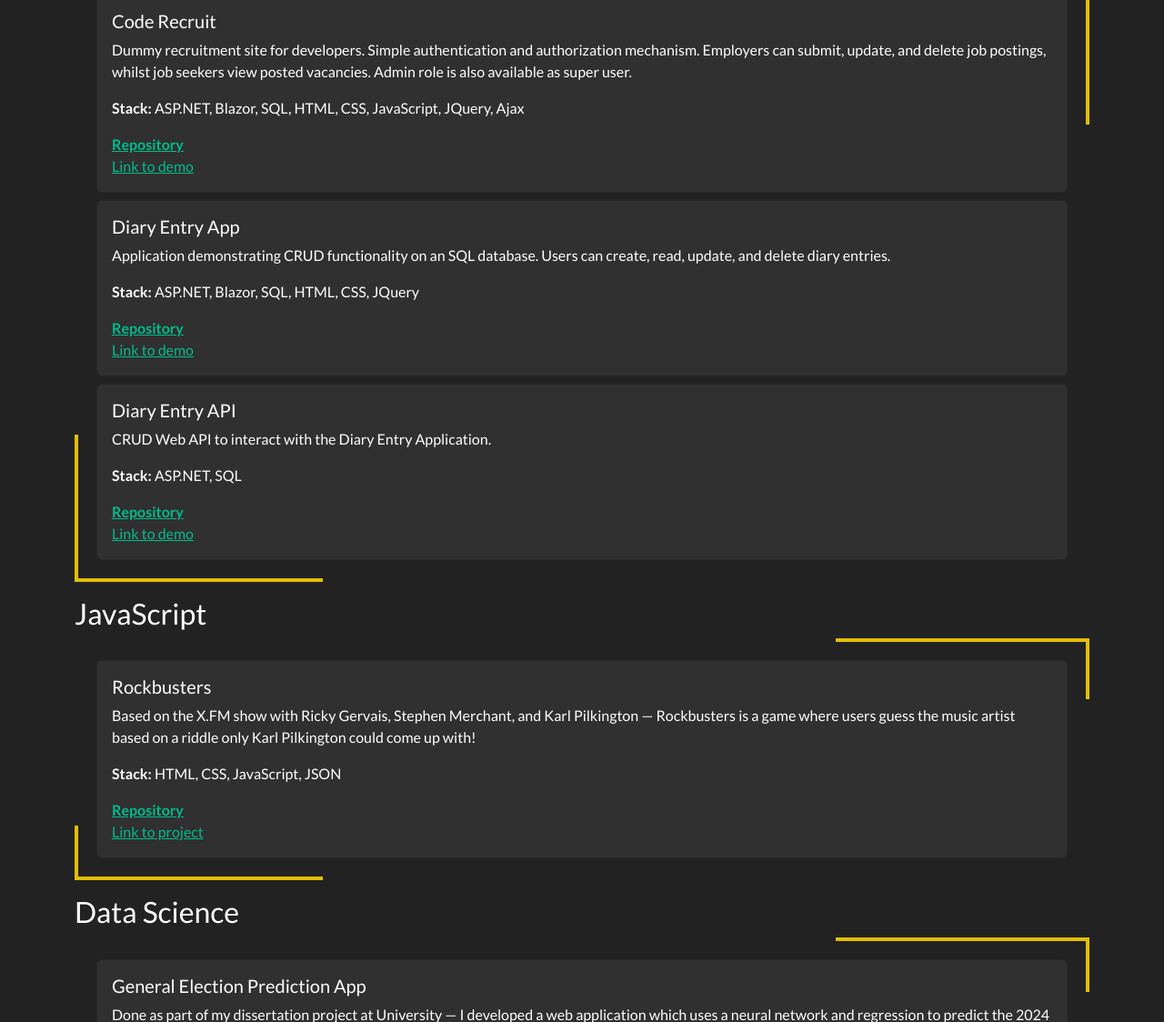
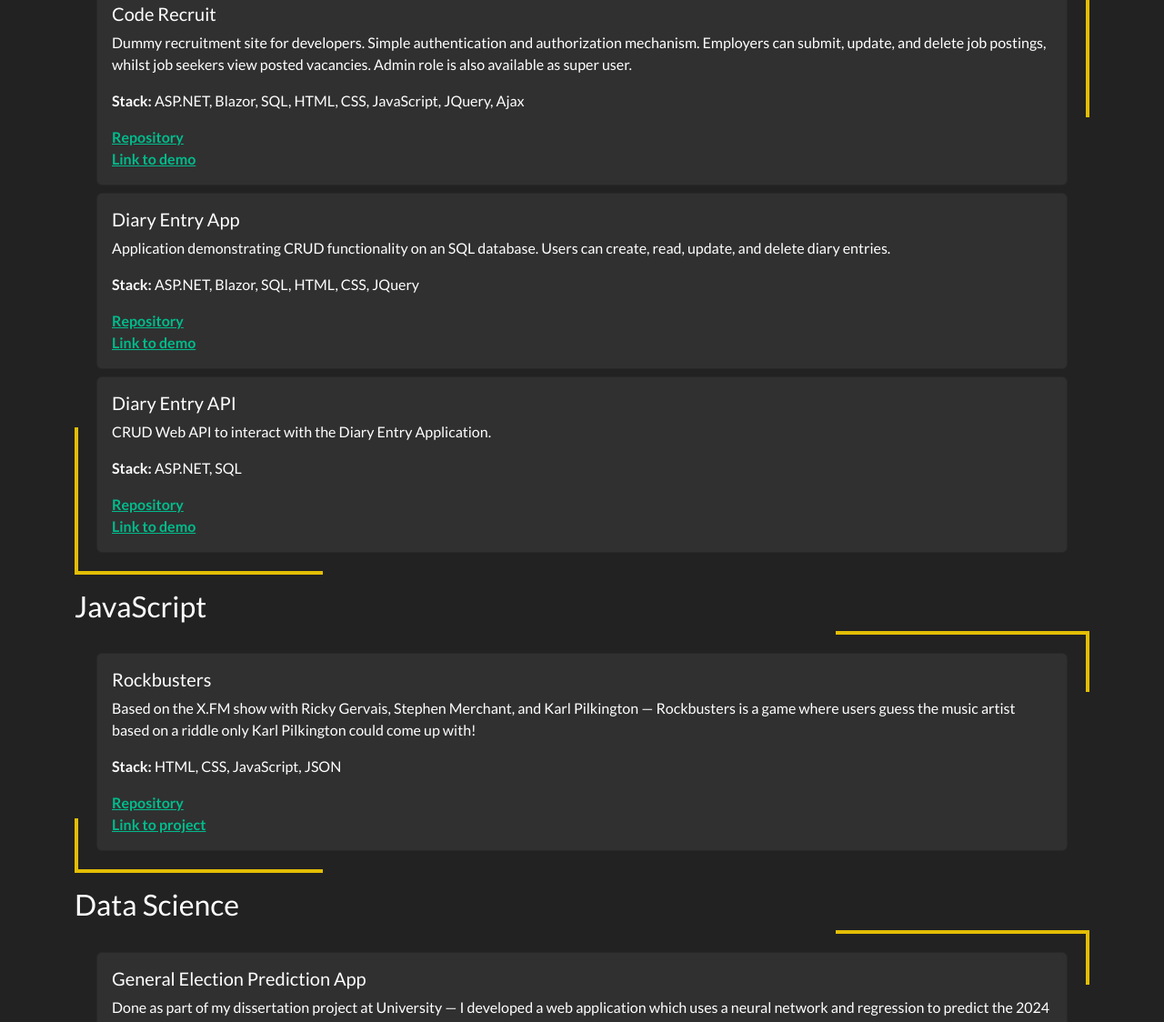
Before and after one commit to Fawce01/Portfolio, a plain HTML site: page index.html in a window 1280 px wide. Shown: the part 1014-2138 px from the top of the page at 91% size. Drawn offline with nearby package versions, Linux system fonts and the light colour scheme.

Commit message:
Fixed project header style and made links to demos strong

```diff
--- a/index.html
+++ b/index.html
@@ -63,7 +63,7 @@
                             <p class="card-text">Dummy recruitment site for developers. Simple authentication and authorization mechanism. Employers can submit, update, and delete job postings, whilst job seekers view posted vacancies. Admin role is also available as super user.</p>
                             <p class="card-text"><strong>Stack:</strong> ASP.NET, Blazor, SQL, HTML, CSS, JavaScript, JQuery, Ajax</p>
                             <a href="https://github.com/Fawce01/CodeRecruit" target="_blank"><p class="card-text"><strong>Repository</strong></p></a>
-                            <a class="card-text" href="https://www.youtube.com/watch?v=RYbouXJSnng" target="_blank">Link to demo</a>
+                            <a class="card-text" href="https://www.youtube.com/watch?v=RYbouXJSnng" target="_blank"><strong>Link to demo</strong></a>
                         </div>
                     </li>
                     <li class="card">
@@ -72,7 +72,7 @@
                             <p class="card-text">Application demonstrating CRUD functionality on an SQL database. Users can create, read, update, and delete diary entries.</p>
                             <p class="card-text"><strong>Stack:</strong> ASP.NET, Blazor, SQL, HTML, CSS, JQuery</p>
                             <a href="https://github.com/Fawce01/DairyEntryApp" target="_blank"><p class="card-text"><strong>Repository</strong></p></a>
-                            <a class="card-text" href="https://www.youtube.com/watch?v=9Wd3151YM0A" target="_blank">Link to demo</a>
+                            <a class="card-text" href="https://www.youtube.com/watch?v=9Wd3151YM0A" target="_blank"><strong>Link to demo</strong></a>
                         </div>
                     </li>
                     <li class="card">
@@ -81,7 +81,7 @@
                             <p class="card-text">CRUD Web API to interact with the Diary Entry Application.</p>
                             <p class="card-text"><strong>Stack:</strong> ASP.NET, SQL</p>
                             <a href="https://github.com/Fawce01/WebDiaryAPI" target="_blank"><p class="card-text"><strong>Repository</strong></p></a>
-                            <a class="card-text" href="https://www.youtube.com/watch?v=gHKOFam3T78" target="_blank">Link to demo</a>
+                            <a class="card-text" href="https://www.youtube.com/watch?v=gHKOFam3T78" target="_blank"><strong>Link to demo</strong></a>
                         </div>
                     </li>
                 </ul>
@@ -96,7 +96,7 @@
                             <p class="card-text">Based on the X.FM show with Ricky Gervais, Stephen Merchant, and Karl Pilkington — Rockbusters is a game where users guess the music artist based on a riddle only Karl Pilkington could come up with!</p>
                             <p class="card-text"><strong>Stack:</strong> HTML, CSS, JavaScript, JSON</p>
                             <a href="https://github.com/Fawce01/Rockbusters" target="_blank"><p class="card-text"><strong>Repository</strong></p></a>
-                            <a class="card-text" href="https://fawce01.github.io/Rockbusters/" target="_blank">Link to project</a>
+                            <a class="card-text" href="https://fawce01.github.io/Rockbusters/" target="_blank"><strong>Link to project</strong></a>
                         </div>
                     </li>
                 </ul>
```
Also changed, not shown: styles.css.
